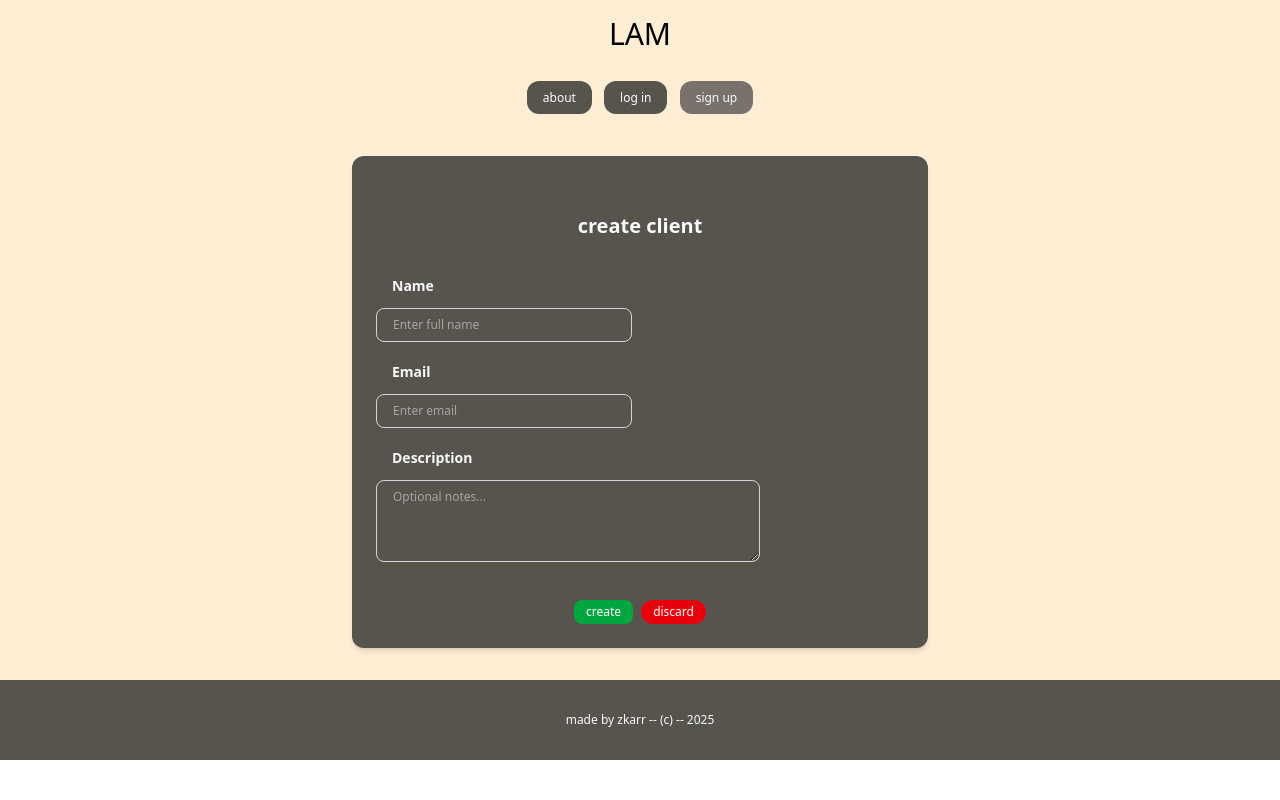
After one commit to Daniel-Cervera/django, a Django app: page /dashboard/clients/add-client/ in a window 1280 px wide. The commit adds this page. Run offline with Django 5.2, Linux system fonts and the light colour scheme.

Commit message:
create a new template to view add_clients, and fix the request in def clients_list that makes dont render the clients

```diff
--- /dev/null
+++ b/mysite/client/templates/client/add_client.html
@@ -0,0 +1,37 @@
+{% extends 'core/base.html' %}
+
+{% block title %}create-client{% endblock %}
+
+{% block content %}
+    <div class="py-8 px-6 bg-orange-100 flex justify-center">
+        <form method="POST" action="" class="w-full max-w-xl bg-stone-600 p-6 rounded-xl shadow-md">
+            {% csrf_token %}
+            <h1 class="text-xl text-center text-slate-50 font-bold mt-8 mb-8">create client</h1>
+            <!-- Name -->
+            <div class="mb-4">
+                <label for="name" class="px-4 py-1 block text-sm font-bold text-slate-50 mb-2">Name</label>
+                <input type="text" name="name" id="name" placeholder="Enter full name" class="text-xs text-slate-50 w-3xs px-4 py-2 border border-gray-300 rounded-lg  focus:outline-none focus:ring-2 focus:ring-orange-400">
+            </div>
+            <!-- Email -->
+            <div class="mb-4">
+                <label for="email" class="px-4 py-1 block text-sm font-bold text-slate-50 mb-2">Email</label>
+                <input type="email" name="email" id="email" placeholder="Enter email" class="text-xs text-slate-50 w-3xs px-4 py-2 border border-gray-300 rounded-lg  focus:outline-none focus:ring-2 focus:ring-orange-400">
+            </div>
+
+            <!-- Description -->
+            <div class="mb-4">
+                <label for="description" class="px-4 py-1 block text-sm font-bold text-slate-50 mb-2">Description</label>
+                <textarea name="description" id="description" rows="4" placeholder="Optional notes..." class="text-xs text-slate-50 w-sm border border-gray-300 rounded-lg px-4 py-2 focus:outline-none focus:ring-2 focus:ring-orange-400"></textarea>
+            </div>
+
+            <!-- Submit -->
+            <div class="flex justify-center mt-8 space-x-2">
+                <button type="submit" class="bg-green-600 text-white text-xs px-3 py-1 rounded-lg hover:bg-green-700 transition">
+                create
+                </button>
+                <a href="{% url 'clients_list' %}" class="py-1 px-3 rounded-xl bg-red-600 text-white text-xs hover:bg-red-800">discard</a>
+            </div>
+        </form>
+    </div>
+
+{% endblock %}
--- a/mysite/client/urls.py
+++ b/mysite/client/urls.py
@@ -4,4 +4,5 @@ from . import views
 
 urlpatterns = (
     path('', views.clients_list, name='clients_list'),
+    path('add-client/', views.add_clients, name='add_clients'),
 )
--- a/mysite/client/views.py
+++ b/mysite/client/views.py
@@ -1,5 +1,30 @@
 from django.shortcuts import render
+from django.shortcuts import render, redirect
+
+from .forms import AddClientForm
+from .models import Client
 
 # Create your views here.
 def clients_list(request):
-    return render(request, "client/clients_list.html")
+    clients = Client.objects.filter(created_by=request.user)
+
+    return render (request, 'client/clients_list.html', {
+        'clients' : clients
+    })
+
+def add_clients(request):
+    if request.method == 'POST':
+        name = request.POST.get('name')
+        email = request.POST.get('email')
+        description = request.POST.get('description')
+
+        Client.objects.create(
+            name=name,
+            email=email,
+            description=description,
+
+            created_by=request.user
+        )
+        return redirect('clients_list')
+
+    return render(request, 'client/add_client.html')
--- a/mysite/core/templates/core/base.html
+++ b/mysite/core/templates/core/base.html
@@ -13,14 +13,14 @@
     </h1>
 </div>
 
-    <nav class="py-4 px-6 mx-auto max-w-7xl flex justify-center bg-orange-100">
+    <nav class="py-4 px-6 flex justify-center bg-orange-100">
         <div class="space-x-2">
             <a href="{% url 'about' %}" class="py-2 px-4 text-center bg-stone-600 text-xs text-slate-50 rounded-xl text-white">about</a>
                 {% if request.user.is_authenticated %}
                     <a href="{% url 'dashboard' %}" class="py-2 px-4 text-center bg-stone-600 rounded-xl text-xs text-slate-50">dashboard</a>
                     <a href="{% url 'leads_list' %}" class="py-2 px-4 text-center bg-stone-600 rounded-xl text-xs text-slate-50">leads</a>
                     <a href="{% url 'clients_list' %}" class="py-2 px-4 text-center bg-stone-600 rounded-xl text-xs text-slate-50">clients</a>
-                    <a href="{% url 'logout' %}" class="py-2 px-4 justify-end text-center bg-red-600 text-xs rounded-xl text-slate-50">log out</a>
+                    <a href="{% url 'logout' %}" class="py-2 px-4  text-center bg-red-600 text-xs rounded-xl text-slate-50">log out</a>
                 {% else %}
                     <a href="{% url 'login' %}" class="py-2 px-4 text-center bg-stone-600 text-xs text-slate-50 rounded-xl text-white">log in</a>
                     <a href="{% url 'signup' %}" class="py-2 px-4 text-center bg-stone-500 text-xs text-slate-50 rounded-xl">sign up</a>
```
Also changed, not shown: mysite/client/forms.py (added, +8 -0 lines), mysite/client/templates/client/clients_list.html (+45 -2 lines), mysite/db.sqlite3.
